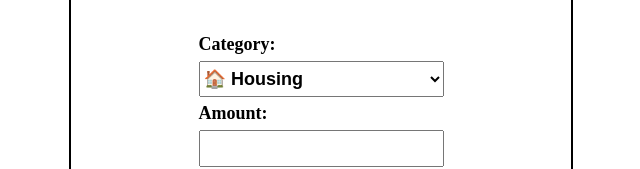
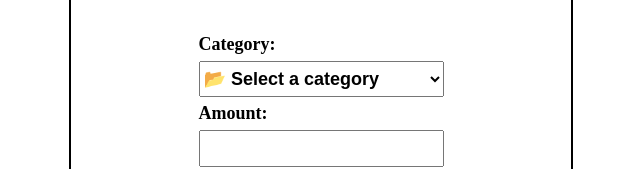
Before and after one commit to 0daysleft/React--Expense-Tracker, a React (Vite) app in the folder expense tracker/: page / in a window 1280 px wide. Shown: the part 449-618 px from the top of the page, without its empty margins (319-959 px from the left). Built offline with nearby package versions, Linux system fonts and the light colour scheme.

Commit message:
added a selected attribute to force the user to select only allowed values

```diff
--- a/expense tracker/src/App.jsx
+++ b/expense tracker/src/App.jsx
@@ -36,7 +36,7 @@ function App() {
       <form action="#" className="form">
         <label htmlFor="category">Category:</label>
         <select id="category" name="category" required>
-          <option value="" defaultValue disabled>
+          <option value="" defaultValue selected disabled>
             {" "}
             📂 Select a category{" "}
           </option>
```
